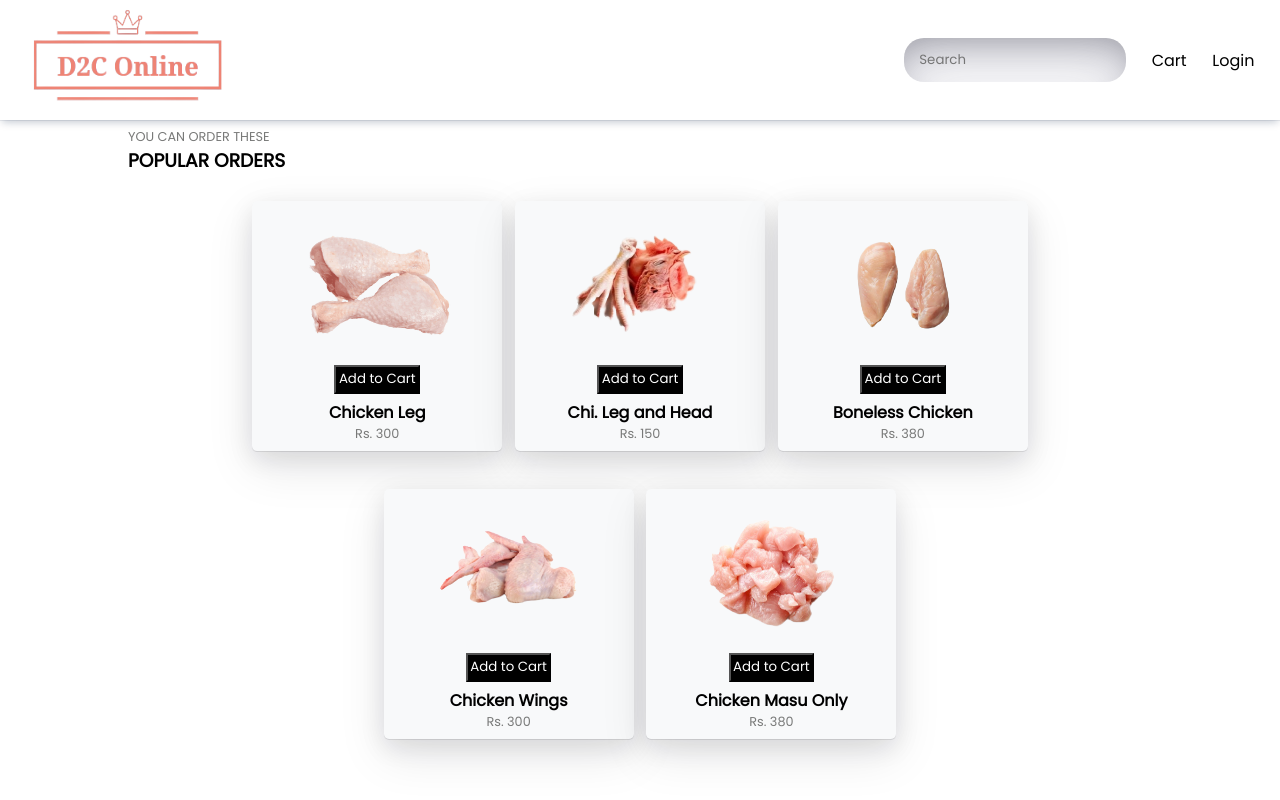
After one commit to DemoTharu/Meat_Shop, a PHP site: page /Customer.php in a window 1280 px wide. The commit adds this page. Run offline with PHP 8.4, Linux system fonts and the light colour scheme.

Commit message:
Second Commit

```diff
--- /dev/null
+++ b/Customer.php
@@ -0,0 +1,63 @@
+<!DOCTYPE html>
+<html lang="en">
+<head>
+    <meta charset="UTF-8">
+    <meta http-equiv="X-UA-Compatible" content="IE=edge">
+    <meta name="viewport" content="width=device-width, initial-scale=1.0">
+    <title>D2C Online</title>
+    <link rel="stylesheet" href="customer.css">
+</head>
+<?php
+    require 'index.php';
+?>
+<body>
+    <div class="container1">
+        <div class="mess">
+            <p>You can order these</p>
+            <h3>Popular Orders</h3>
+        </div>
+        <div class="contain">
+            <div class="pro">
+                <div class="first">
+                    <img src="img/Item 1.png" alt="Item 1">
+                    <input type="button" value="Add to Cart">
+                    <h4>Chicken Leg</h4>
+                    <p>Rs. 300</p>
+                </div>
+            </div>
+            <div class="pro">
+                <div class="first">
+                    <img src="img/Item 2.png" alt="Item 1">
+                    <input type="button" value="Add to Cart">
+                    <h4>Chi. Leg and Head</h4>
+                    <p>Rs. 150</p>
+                </div>
+            </div>
+            <div class="pro">
+                <div class="first">
+                    <img src="img/Item 3.png" alt="Item 1">
+                    <input type="button" value="Add to Cart">
+                    <h4>Boneless Chicken</h4>
+                    <p>Rs. 380</p>
+                </div>
+            </div>
+            <div class="pro">
+                <div class="first">
+                    <img src="img/Item 4.png" alt="Item 1">
+                    <input type="button" value="Add to Cart">
+                    <h4>Chicken Wings</h4>
+                    <p>Rs. 300</p>
+                </div>
+            </div>
+            <div class="pro">
+                <div class="first">
+                    <img src="img/Item 5.png" alt="Item 1">
+                    <input type="button" value="Add to Cart">
+                    <h4>Chicken Masu Only</h4>
+                    <p>Rs. 380</p>
+                </div>
+            </div>
+        </div>
+    </div>
+</body>
+</html>
--- /dev/null
+++ b/customer.css
@@ -0,0 +1,54 @@
+.mess{
+    display: flex;
+    flex-direction: column;
+    text-transform: uppercase;
+}
+.container1{
+    padding: 2vw 10vw 2vw 10vw;
+}
+.mess{
+    margin-top: 8vw;
+}
+.contain{
+    width: 100%;
+    display: flex;
+    flex-wrap: wrap;
+    justify-content: center;
+    align-items: center;
+    gap: 1vw;
+}
+.pro{
+    display: flex;
+    width: 250px;
+    margin-top: 2vw;
+    border-radius: 5px;
+    background-color: #f8f9fa;
+    box-shadow: rgba(17, 17, 26, 0.1) 0px 1px 0px, rgba(17, 17, 26, 0.1) 0px 8px 24px, rgba(17, 17, 26, 0.1) 0px 16px 48px;
+     height: 250px;
+}
+.first{
+    display: flex;
+    flex-direction: column;
+    text-align: center;
+    align-items: center;
+    justify-content: center;
+    width: 100%;
+}
+input[type="button"]{
+    padding: 0.2vw;
+    margin: 0.5vw;
+    background-color: black;
+    color: white;
+    cursor: pointer;
+}
+h4{
+    font-size: 1rem;
+}
+p{
+    font-size: 0.8rem;
+    color: rgb(120, 121, 120);
+}
+img{
+    width: 150px;
+    height: 150px;
+}
--- a/index.css
+++ b/index.css
@@ -1,36 +1,42 @@
 @import url('https://fonts.googleapis.com/css2?family=Poppins&display=swap');
 *{
-    margin: 0px;
-    padding: 0px;
+    margin: 0;
+    padding: 0;
     font-family: 'Poppins', sans-serif;
-    text-transform: uppercase;
 }
 .navbar{
+    display: flex;
+    background-color: white;
+    flex-wrap: wrap;
+    justify-content: space-between;
+    height: 15vh;
     width: 100%;
-    height: 5rem;
+    position: fixed;
+    box-shadow: rgba(9, 30, 66, 0.25) 0px 4px 8px -2px, rgba(9, 30, 66, 0.08) 0px 0px 0px 1px;
+}
+.photo img{
+    width: 16vw;
+    height: 14vh;
+    margin-left: 2vw;
+}
+.right{
     display: flex;
-    justify-content: space-evenly;
-    gap: 500px;
-    box-shadow: rgba(0, 0, 0, 0.1) 0px 10px 15px -3px, rgba(0, 0, 0, 0.05) 0px 4px 6px -2px;
-}
-img{
-    width: 200px;
-    height: 75px;
+    flex-wrap: wrap;
+    align-items: center;
+    gap: 2vw;
+    margin-right: 2vw;
+    justify-content: center;
 }
 input[type="text"]{
-    width: 250px;
-    height: 40px;
+    width: 16vw;
+    height: 5vh;
     border: none;
+    border-radius: 20px;
     outline: none;
     box-shadow: rgba(50, 50, 93, 0.25) 0px 30px 60px -12px inset, rgba(0, 0, 0, 0.3) 0px 18px 36px -18px inset;
-    border-radius: 20px;
-    border-radius: 20px;
-    font-size: 15px;
-    padding: 0px 0px 0px 15px;
-    margin: 20px 0px 0px 0px;
+    padding: 2px 2px 2px 15px;
 }
-.search a{
+.login a{
     text-decoration: none;
-    text-transform: capitalize;
-    padding-left: 20px;
+    color: black;
 }
--- a/index.php
+++ b/index.php
@@ -6,19 +6,24 @@
     <meta name="viewport" content="width=device-width, initial-scale=1.0">
     <title>Nav Bar</title>
     <link rel="stylesheet" href="index.css">
-    <link href="https://fonts.googleapis.com/icon?family=Material+Icons+Outlined"
-      rel="stylesheet">
 </head>
 <body>
     <div class="navbar">
         <div class="logo">
-            <a href="Home.php">
+            <div class="photo">
                 <img src="img/Logo.png" alt="Logo">
-            </a>
+            </div>
         </div>
-        <div class="search">
-            <input type="text" name="Search" id="Search" placeholder="Search">
-            <a href="Login.php">Login</a>
+        <div class="right">
+            <div class="search">
+                <input type="text" name="search" id="search" placeholder="Search">
+            </div>
+            <div class="login">
+                <a href="Cart.php">Cart</a>
+            </div>
+            <div class="login">
+                <a href="Login.php">Login</a>
+            </div>
         </div>
     </div>
 </body>
```
Also changed, not shown: Home.php (added, +58 -0 lines), home.css (added, +83 -0 lines), img/Item 1.png (added), img/Item 2.png (added), img/Item 3.png (added), img/Item 4.png (added), img/Item 5.png (added).
